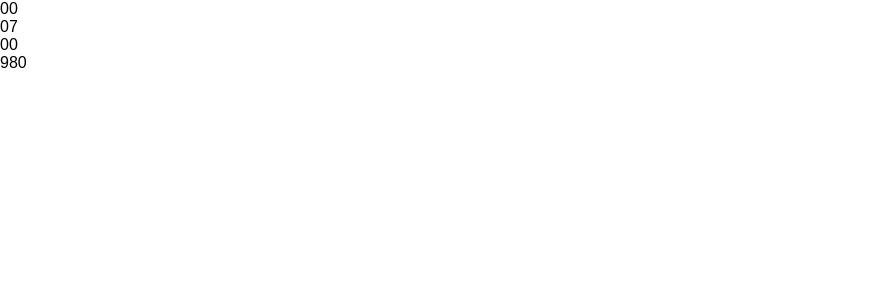
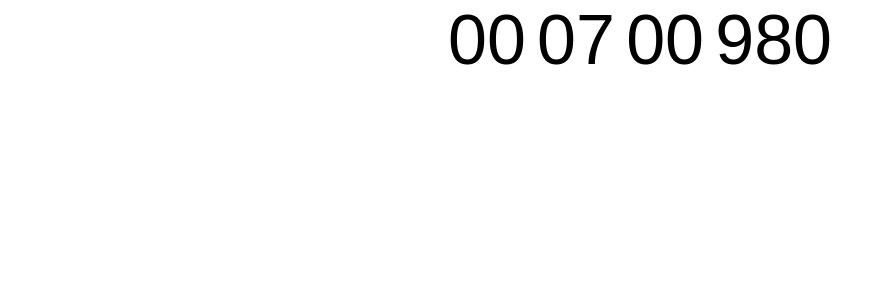
Before and after one commit to grigory-zhovtun/stopwatch, a React (Create React App) app: page / in a window 1280 px wide. Shown: the top 300 px of the page, without its empty margins (0-893 px from the left). Built offline with nearby package versions, Linux system fonts and the light colour scheme; a web font is replaced by a local one.

Commit message:
refactor Digits component display zero

```diff
--- a/src/components/digits/Digits.tsx
+++ b/src/components/digits/Digits.tsx
@@ -8,11 +8,20 @@ type DigitsPropsType = {
 
 const Digits = ({digit, typeHand}:DigitsPropsType) => {
 
+    let newDigit = '';
+    if (digit < 10) {
+        newDigit = "0" + digit;
+    } else {
+        newDigit = digit + '';
+    }
 
+    if (typeHand === 'millisecond' && digit < 100) {
+        newDigit = "0" + digit;
+    }
 
     return (
         <div>
-            {digit < 10 ? "0" + digit: digit}
+            {newDigit}
         </div>
     );
 };
--- /dev/null
+++ b/src/components/watch/Watch.css
@@ -0,0 +1,7 @@
+.wrapper {
+    display: grid;
+    width: 30%;
+    margin: 0 auto;
+    grid-template-columns: repeat(4, 1fr);
+    font-size: 70px;
+}
--- a/src/components/watch/Watch.tsx
+++ b/src/components/watch/Watch.tsx
@@ -1,5 +1,7 @@
 import React, {useEffect, useState} from 'react';
 import Digits from "../digits/Digits";
+
+import './Watch.css'
 
 export type hand = 'millisecond' | 'microsecond' | 'second' | 'minute';
 
@@ -40,7 +42,7 @@ const Watch = () => {
     }
 
     return (
-        <div>
+        <div className='wrapper'>
             <Digits digit={minute} typeHand='minute'/>
             <Digits digit={second} typeHand='second'/>
             <Digits digit={microsecond} typeHand='microsecond'/>
```
